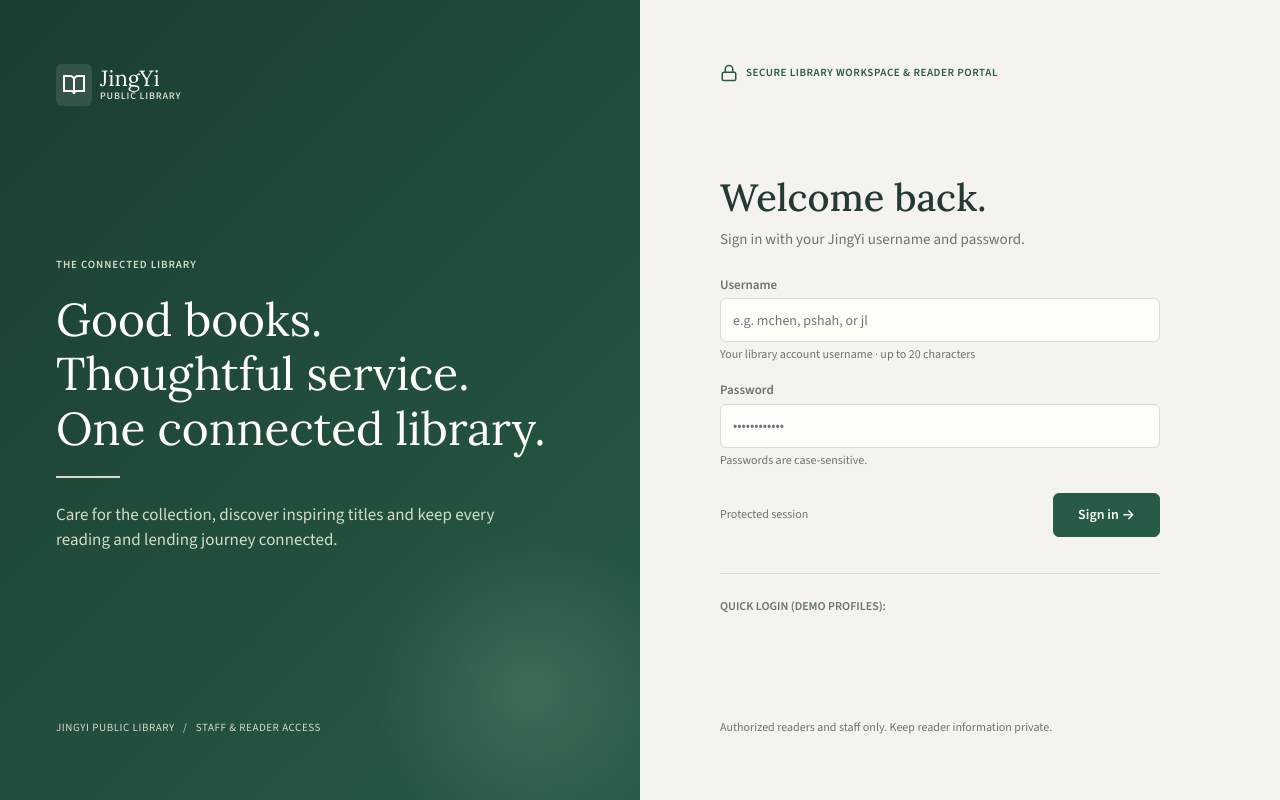
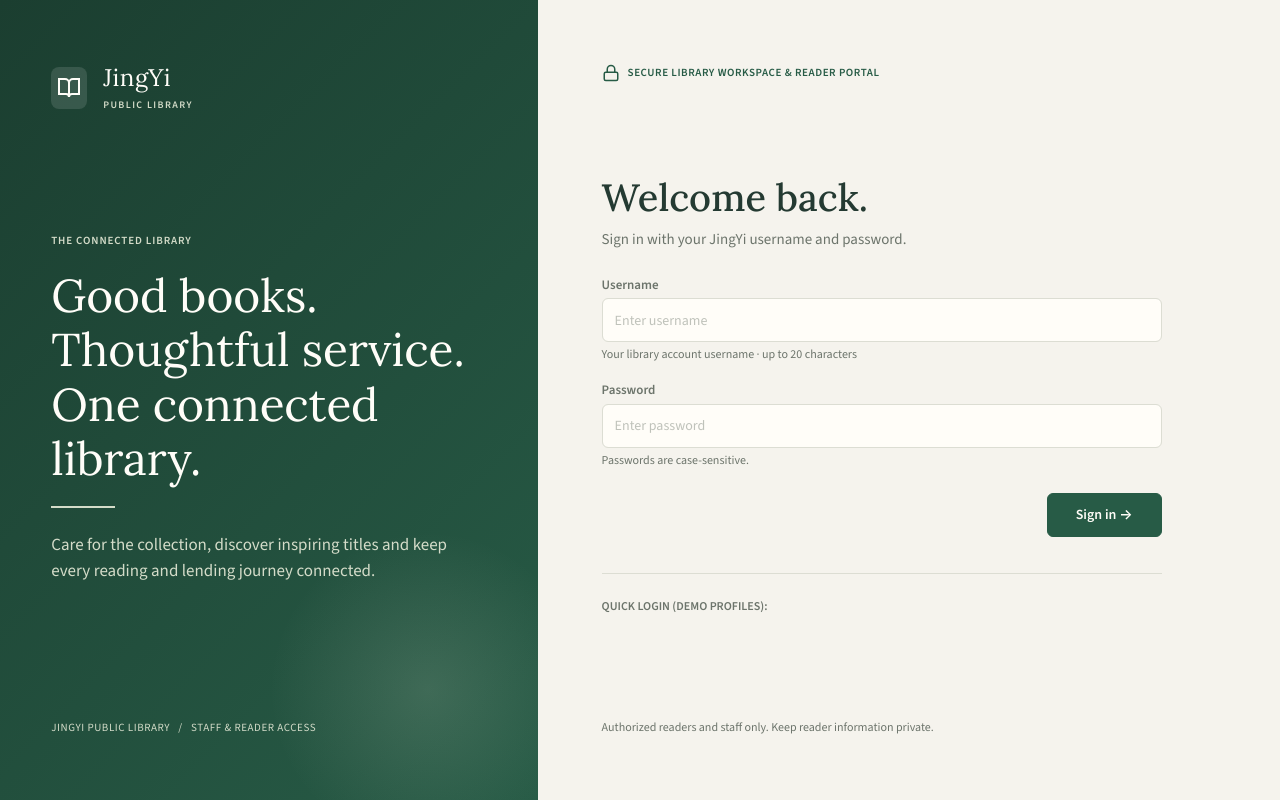
Before and after one commit to HungWah2/PULibrary, an ASP.NET Core app: page /Account/SignIn in a window 1280 px wide. Run offline with ASP.NET Core 8, Linux system fonts and the light colour scheme.

Commit message:
Refine sign-in logo typography spacing, placeholders, remove protected session label, and make right form dynamically resizable

```diff
--- a/PULibrary/Views/Account/SignIn.cshtml
+++ b/PULibrary/Views/Account/SignIn.cshtml
@@ -21,13 +21,16 @@
             display: flex;
             min-height: 100vh;
             background-color: var(--jy-canvas-bg);
+            width: 100%;
         }
         .jy-auth-left {
-            width: 50%;
+            flex: 1 1 42%;
+            min-width: 360px;
+            max-width: 580px;
             background-color: #275b46;
             background: linear-gradient(135deg, #1b3e30 0%, #275b46 100%);
             color: #fffdf8;
-            padding: 64px 56px;
+            padding: clamp(40px, 5vw, 64px) clamp(32px, 4vw, 56px);
             display: flex;
             flex-direction: column;
             justify-content: space-between;
@@ -46,13 +49,21 @@
             pointer-events: none;
         }
         .jy-auth-right {
-            width: 50%;
-            padding: 64px 80px;
+            flex: 1 1 58%;
+            min-width: 380px;
+            padding: clamp(36px, 5vw, 64px) clamp(36px, 5vw, 80px);
             display: flex;
             flex-direction: column;
             justify-content: space-between;
             background-color: var(--jy-canvas-bg);
             overflow-y: auto;
+        }
+        .jy-auth-form-card {
+            width: 100%;
+            min-width: 280px;
+            max-width: 560px;
+            margin: clamp(24px, 4vh, 48px) 0;
+            transition: max-width 0.2s ease;
         }
         .jy-editorial-title {
             font-family: var(--font-heading);
@@ -85,6 +96,47 @@
             color: var(--jy-primary-green);
             background-color: #f1efea;
         }
+        .jy-brand-wordmark {
+            display: flex;
+            flex-direction: column;
+            gap: 5px;
+        }
+        .jy-brand-wordmark .jy-title {
+            font-family: var(--font-heading);
+            font-size: 24px;
+            color: #fffdf8;
+            line-height: 1.2;
+            letter-spacing: 0.02em;
+        }
+        .jy-brand-wordmark .jy-sub {
+            font-size: 10px;
+            font-weight: 600;
+            color: #d4dcc9;
+            letter-spacing: 0.14em;
+            text-transform: uppercase;
+        }
+        .jy-auth-right .jy-form-control::placeholder {
+            color: #8c9389 !important;
+            opacity: 0.55 !important;
+            font-weight: 400 !important;
+        }
+        @@media (max-width: 900px) {
+            .jy-auth-container {
+                flex-direction: column;
+            }
+            .jy-auth-left {
+                min-width: 100%;
+                max-width: 100%;
+                padding: 40px 32px;
+            }
+            .jy-auth-right {
+                min-width: 100%;
+                padding: 40px 32px;
+            }
+            .jy-auth-form-card {
+                max-width: 100%;
+            }
+        }
     </style>
 </head>
 <body class="jy-app-body">
@@ -92,16 +144,16 @@
         <!-- Left Hero Section (matching Figma 1:3323) -->
         <div class="jy-auth-left">
             <!-- Brand -->
-            <div class="d-flex align-items-center gap-2">
-                <div class="jy-brand-logo" style="background: rgba(255,255,255,0.1); border-radius: 6px; padding: 4px;">
+            <div class="d-flex align-items-center gap-3">
+                <div class="jy-brand-logo" style="background: rgba(255,255,255,0.12); border-radius: 8px; padding: 6px; display: flex; align-items: center; justify-content: center;">
                     <svg width="24" height="24" viewBox="0 0 24 24" fill="none" stroke="#fffdf8" stroke-width="2">
                         <path d="M2 3h6a4 4 0 0 1 4 4v14a3 3 0 0 0-3-3H2z"></path>
                         <path d="M22 3h-6a4 4 0 0 0-4 4v14a3 3 0 0 1 3-3h7z"></path>
                     </svg>
                 </div>
-                <div>
-                    <div style="font-family: var(--font-heading); font-size: 22px; color: #fffdf8; line-height: 1;">JingYi</div>
-                    <div style="font-size: 10px; font-weight: 600; color: #d4dcc9; letter-spacing: 0.08em;">PUBLIC LIBRARY</div>
+                <div class="jy-brand-wordmark">
+                    <span class="jy-title">JingYi</span>
+                    <span class="jy-sub">PUBLIC LIBRARY</span>
                 </div>
             </div>
 
@@ -136,7 +188,7 @@
             </div>
 
             <!-- Form block -->
-            <div style="max-width: 440px; width: 100%; margin: 40px 0;">
+            <div class="jy-auth-form-card">
                 <h1 style="font-family: var(--font-heading); font-size: 38px; color: var(--jy-primary-dark); margin-bottom: 8px;">Welcome back.</h1>
                 <p style="font-size: 15px; color: var(--jy-text-muted); margin-bottom: 24px;">Sign in with your JingYi username and password.</p>
 
@@ -153,19 +205,18 @@
 
                     <div>
                         <label class="jy-form-label" style="font-size: 13px;">Username</label>
-                        <input type="text" name="username" required class="form-control jy-form-control" style="height: 44px;" placeholder="e.g. mchen, pshah, or jl" />
+                        <input type="text" name="username" required class="form-control jy-form-control" style="height: 44px;" placeholder="Enter username" />
                         <div style="font-size: 12px; color: var(--jy-text-muted); margin-top: 4px;">Your library account username · up to 20 characters</div>
                     </div>
 
                     <div>
                         <label class="jy-form-label" style="font-size: 13px;">Password</label>
-                        <input type="password" name="password" required class="form-control jy-form-control" style="height: 44px;" placeholder="••••••••••••" />
+                        <input type="password" name="password" required class="form-control jy-form-control" style="height: 44px;" placeholder="Enter password" />
                         <div style="font-size: 12px; color: var(--jy-text-muted); margin-top: 4px;">Passwords are case-sensitive.</div>
                     </div>
 
-                    <div class="d-flex align-items-center justify-content-between mt-2">
-                        <span style="font-size: 12px; color: var(--jy-text-muted);">Protected session</span>
-                        <button type="submit" class="jy-btn-primary" style="height: 44px; padding: 0 24px;">Sign in →</button>
+                    <div class="d-flex align-items-center justify-content-end mt-2">
+                        <button type="submit" class="jy-btn-primary" style="height: 44px; padding: 0 28px;">Sign in →</button>
                     </div>
                 </form>
 
--- a/PULibrary/wwwroot/css/site.css
+++ b/PULibrary/wwwroot/css/site.css
@@ -74,6 +74,7 @@ body.jy-app-body {
 .jy-brand-text {
     display: flex;
     flex-direction: column;
+    gap: 4px;
 }
 
 .jy-brand-title {
@@ -81,7 +82,7 @@ body.jy-app-body {
     font-size: 22px;
     font-weight: 500;
     color: var(--jy-primary-dark);
-    line-height: 1.1;
+    line-height: 1.2;
 }
 
 .jy-brand-subtitle {
@@ -89,7 +90,7 @@ body.jy-app-body {
     font-size: 10px;
     font-weight: 600;
     color: var(--jy-text-muted);
-    letter-spacing: 0.08em;
+    letter-spacing: 0.12em;
 }
 
 /* Navigation items */
```
